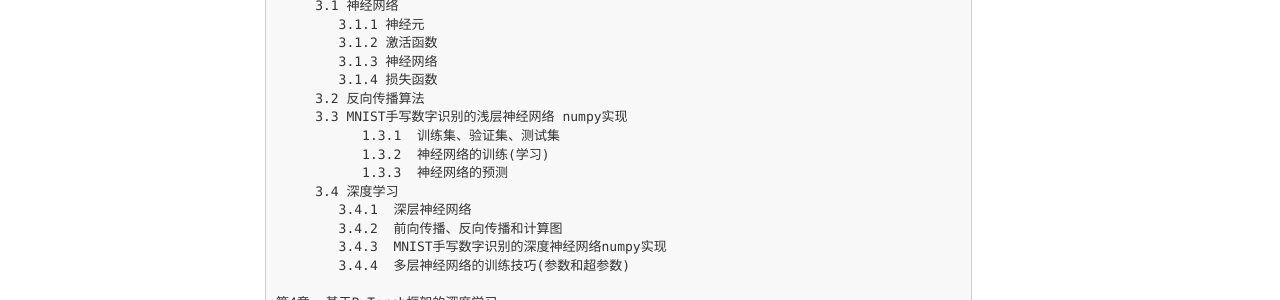
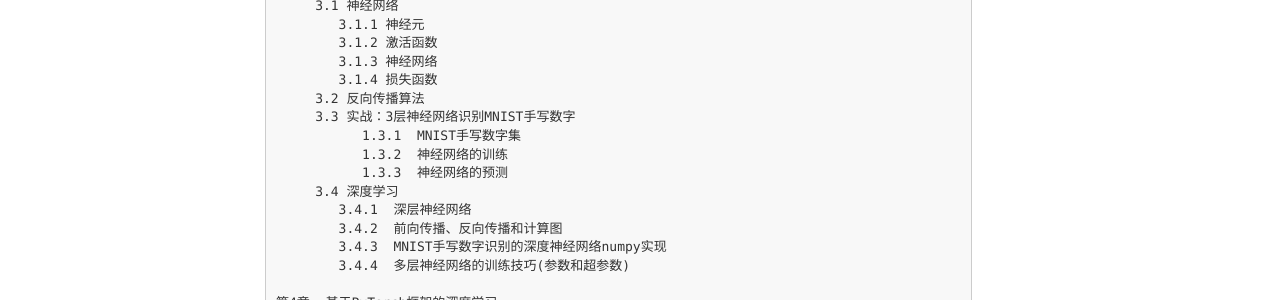
Before and after one commit to xuepro/xuepro.github.io, a Jekyll site: the page built from _posts/2019-08-05-新书“深度学习理论、实现与实战”目录.md, in a window 1280 px wide and 1400 px high, scrolled down 465 px. Shown: the part 1042-1342 px from the top of the window. Built offline with Jekyll 4.4.1, drawn with Linux system fonts in a browser that asks for light colours; nearby versions of some CDN libraries; comment, search, counter and statistics services are not loaded; some of the changed text lies outside the part shown.

Commit message:
Update 2019-08-05-新书“深度学习理论、实现与实战”目录.md

```diff
--- a/_posts/2019-08-05-新书“深度学习理论、实现与实战”目录.md
+++ b/_posts/2019-08-05-新书“深度学习理论、实现与实战”目录.md
@@ -64,9 +64,9 @@ tags:
         3.1.3 神经网络
         3.1.4 损失函数
      3.2 反向传播算法
-     3.3 MNIST手写数字识别的浅层神经网络 numpy实现
-           1.3.1  训练集、验证集、测试集
-           1.3.2  神经网络的训练(学习)
+     3.3 实战：3层神经网络识别MNIST手写数字
+           1.3.1  MNIST手写数字集
+           1.3.2  神经网络的训练
            1.3.3  神经网络的预测
      3.4 深度学习
         3.4.1  深层神经网络
```
